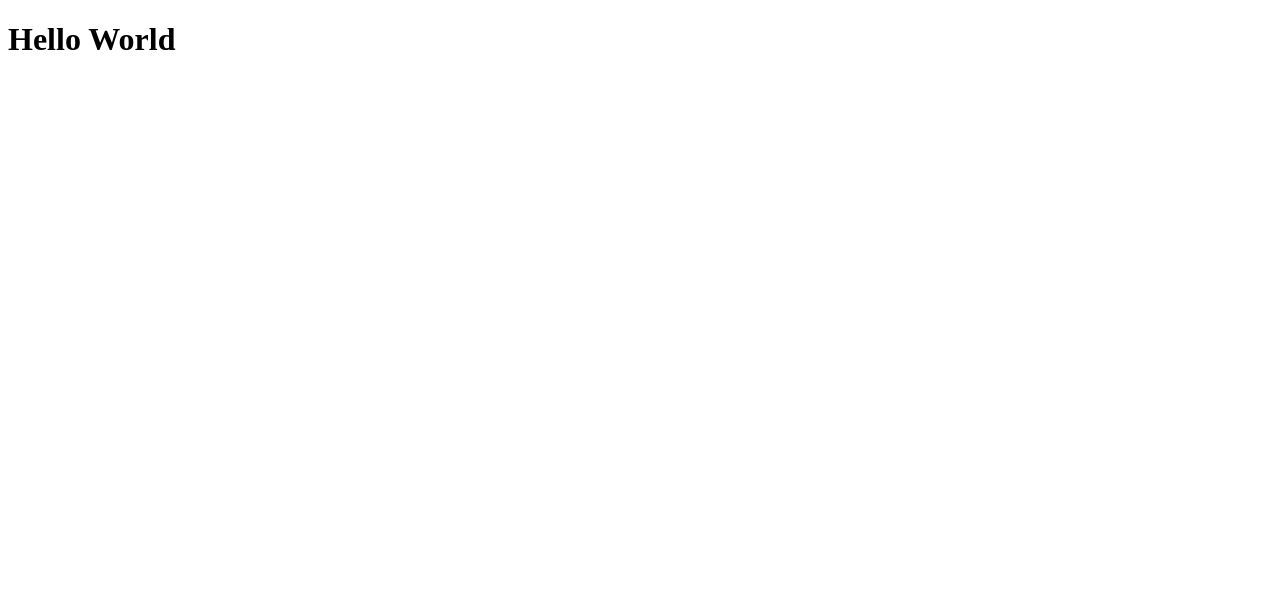
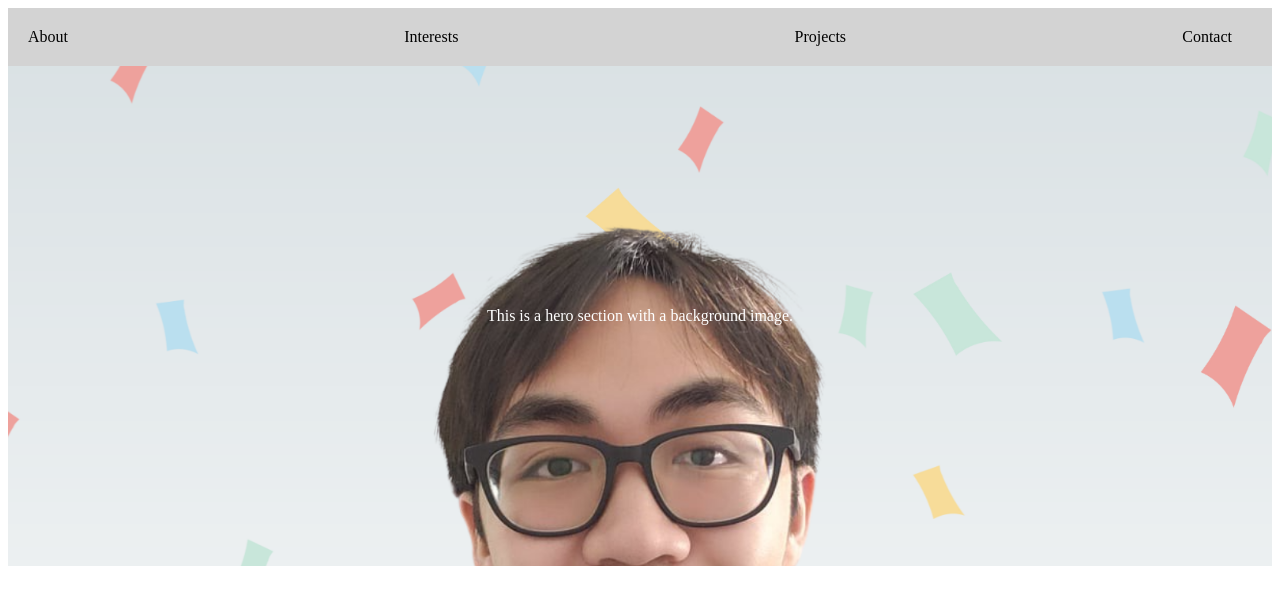
Before and after one commit to SamuelSau/PortfolioWebsite, a plain HTML site: page index.html in a window 1280 px wide. Drawn offline with Linux system fonts and the light colour scheme.

Commit message:
added hero section and header links

```diff
--- a/index.html
+++ b/index.html
@@ -8,6 +8,21 @@
     <link rel="stylesheet" type="text/css" href="styles.css">
 </head>
 <body>
-    <h1>Hello World</h1>
+    <header>
+        <nav>
+          <ul>
+            <li><a href="#about">About</a></li>
+            <li><a href="#interests">Interests</a></li>
+            <li><a href="#projects">Projects</a></li>
+            <li><a href="#contact">Contact</a></li>
+          </ul>
+        </nav>
+      </header>
+      <section id="hero">
+        <div class="hero-content">
+          <p>This is a hero section with a background image.</p>
+        </div>
+      </section>
+
 </body>
 </html>
--- a/styles.css
+++ b/styles.css
@@ -0,0 +1,41 @@
+header {
+    background-color: lightgray;
+    padding: 20px;
+  }
+
+  nav ul {
+    list-style: none;
+    margin: 0;
+    padding: 0;
+    display: flex;
+    justify-content: space-between;
+  }
+
+  nav li {
+    display: inline-block;
+    margin-right: 20px;
+  }
+
+  nav a {
+    color: black;
+    text-decoration: none;
+  }
+
+  nav a:hover {
+    color: white;
+  }
+
+  #hero {
+    background-image: url(SamuelSau.png);
+    background-size: cover;
+    background-position: center;
+    height: 500px;
+    display: flex;
+    align-items: center;
+    justify-content: center;
+  }
+
+  .hero-content {
+    text-align: center;
+    color: white;
+  }
```
Also changed, not shown: SamuelSau.png (added).
